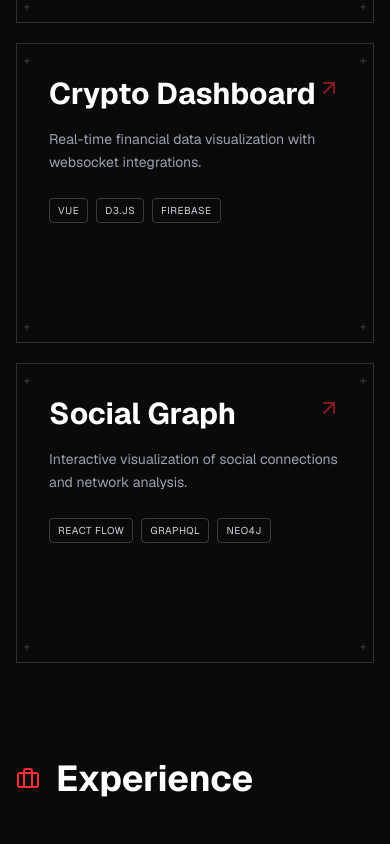
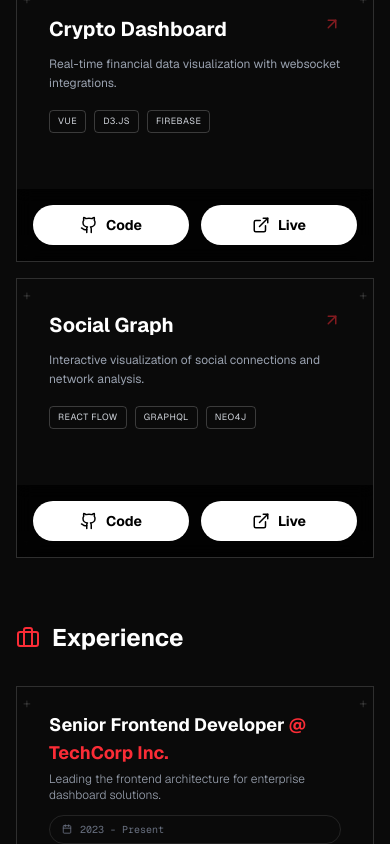
Before and after one commit to StayTrash/portfolio, a Next.js app: page /showcase in a window 390 px wide. Shown: the part 900-1744 px from the top of the page. Built offline with nearby package versions, Linux system fonts and the light colour scheme.

Commit message:
Refactor ShowcasePage, HeroSection, and HomeGrid components for improved layout and styling consistency

```diff
--- a/app/showcase/page.tsx
+++ b/app/showcase/page.tsx
@@ -2,7 +2,7 @@
 
 import React from 'react';
 import {
-  ArrowUpRight, Briefcase, Calendar, ArrowLeft, ExternalLink, Github
+  ArrowUpRight, Briefcase, Calendar, ExternalLink, Github
 } from 'lucide-react';
 import { useCursor } from '@/hooks/useCursor';
 import GlobalStyles from '@/components/GlobalStyles';
@@ -20,55 +20,55 @@ export default function ShowcasePage() {
       <Cursor variants={variants} cursorVariant={cursorVariant} />
       <Navigation textEnter={textEnter} textLeave={textLeave} showBackButton={true} />
 
-      <div className="w-full px-4 md:px-12 pt-32 pb-8 md:pb-12 fade-in min-h-screen flex flex-col">
+      <div className="w-full px-4 md:px-12 pt-24 md:pt-32 pb-8 md:pb-12 fade-in min-h-screen flex flex-col">
 
-        <div className="mb-16">
-          <h1 className="text-[10vw] md:text-[6vw] font-bold text-white leading-none tracking-tighter mb-4">
+        <div className="mb-12 md:mb-16">
+          <h1 className="text-[12vw] md:text-[6vw] font-bold text-white leading-none tracking-tighter mb-3 md:mb-4">
             SELECTED <span className="text-transparent bg-clip-text bg-gradient-to-r from-red-500 to-orange-500">WORKS</span>
           </h1>
-          <p className="text-gray-400 max-w-xl text-lg font-light">
+          <p className="text-gray-400 max-w-xl text-sm md:text-lg font-light">
             A curated collection of projects that push the boundaries of design and technology.
           </p>
         </div>
 
-        <div className="grid grid-cols-1 md:grid-cols-2 gap-5 mb-24">
+        <div className="grid grid-cols-1 md:grid-cols-2 gap-4 md:gap-5 mb-16 md:mb-24">
           {showcase_projects.map((project, i) => (
-            <GridCell key={i} className="flex flex-col justify-between min-h-[300px] group relative overflow-hidden">
-               <div className="relative z-10 transition-opacity duration-300 group-hover:opacity-20">
-                  <div className="flex justify-between items-start mb-4">
-                    <h3 className="text-3xl font-bold text-white group-hover:text-red-500 transition-colors">{project.title}</h3>
-                    <ArrowUpRight className="opacity-50 text-red-500" />
+            <GridCell key={i} className="flex flex-col justify-between min-h-[280px] md:min-h-[300px] group relative overflow-hidden">
+               <div className="relative z-10 transition-opacity duration-300 md:group-hover:opacity-20 pb-16 md:pb-0">
+                  <div className="flex justify-between items-start mb-3 md:mb-4 gap-2">
+                    <h3 className="text-xl md:text-3xl font-bold text-white md:group-hover:text-red-500 transition-colors flex-1">{project.title}</h3>
+                    <ArrowUpRight className="opacity-50 text-red-500 shrink-0" size={18} />
                   </div>
-                  <p className="text-gray-400 text-sm leading-relaxed mb-6">{project.desc}</p>
+                  <p className="text-gray-400 text-xs md:text-sm leading-relaxed mb-4 md:mb-6">{project.desc}</p>
                   <div className="flex flex-wrap gap-2 mt-auto">
                     {project.tags.map((tag, j) => (
-                      <span key={j} className="text-[10px] uppercase tracking-wider border border-white/20 px-2 py-1 rounded text-gray-300">
+                      <span key={j} className="text-[9px] md:text-[10px] uppercase tracking-wider border border-white/20 px-2 py-1 rounded text-gray-300">
                         {tag}
                       </span>
                     ))}
                   </div>
                </div>
-               <div className="absolute inset-0 z-20 flex items-center justify-center gap-4 opacity-0 group-hover:opacity-100 transition-opacity duration-300 bg-black/90 backdrop-blur-sm">
+               <div className="absolute bottom-0 left-0 right-0 z-20 flex flex-row items-center justify-center gap-3 md:gap-4 p-4 md:p-0 md:inset-0 md:flex md:flex-col md:opacity-0 md:group-hover:opacity-100 transition-opacity duration-300 bg-black/80 md:bg-black/90 backdrop-blur-sm md:backdrop-blur-sm">
                   <a
                     href={project.github}
                     target="_blank"
                     rel="noreferrer"
-                    className="flex items-center gap-2 px-6 py-3 rounded-full bg-white text-black font-bold hover:bg-red-600 hover:text-white transition-all transform hover:scale-105"
+                    className="flex items-center gap-2 px-5 py-2.5 md:px-6 md:py-3 rounded-full bg-white text-black font-bold hover:bg-red-600 hover:text-white transition-all transform hover:scale-105 flex-1 md:flex-none md:w-auto justify-center text-sm md:text-base"
                     onMouseEnter={textEnter}
                     onMouseLeave={textLeave}
                   >
-                    <Github size={20} />
+                    <Github size={18} />
                     <span>Code</span>
                   </a>
                   <a
                     href={project.live}
                     target="_blank"
                     rel="noreferrer"
-                    className="flex items-center gap-2 px-6 py-3 rounded-full bg-white text-black font-bold hover:bg-red-600 hover:text-white transition-all transform hover:scale-105"
+                    className="flex items-center gap-2 px-5 py-2.5 md:px-6 md:py-3 rounded-full bg-white text-black font-bold hover:bg-red-600 hover:text-white transition-all transform hover:scale-105 flex-1 md:flex-none md:w-auto justify-center text-sm md:text-base"
                     onMouseEnter={textEnter}
                     onMouseLeave={textLeave}
                   >
-                    <ExternalLink size={20} />
+                    <ExternalLink size={18} />
                     <span>Live</span>
                   </a>
                </div>
@@ -76,19 +76,19 @@ export default function ShowcasePage() {
           ))}
         </div>
 
-        <div className="mb-24">
-          <h2 className="text-4xl font-bold text-white mb-12 flex items-center gap-4">
-            <Briefcase className="text-red-500" /> Experience
+        <div className="mb-16 md:mb-24">
+          <h2 className="text-2xl md:text-4xl font-bold text-white mb-8 md:mb-12 flex items-center gap-3 md:gap-4">
+            <Briefcase className="text-red-500" size={24} /> Experience
           </h2>
-          <div className="space-y-5">
+          <div className="space-y-4 md:space-y-5">
             {experience_data.map((exp, i) => (
-              <GridCell key={i} className="flex flex-col md:flex-row md:items-center justify-between gap-4 !py-8">
-                <div>
-                  <h3 className="text-xl font-bold text-white mb-1">{exp.role} <span className="text-red-500">@ {exp.company}</span></h3>
-                  <p className="text-gray-400 text-sm font-light">{exp.desc}</p>
+              <GridCell key={i} className="flex flex-col md:flex-row md:items-center justify-between gap-3 md:gap-4 py-6 md:py-8">
+                <div className="flex-1 min-w-0">
+                  <h3 className="text-lg md:text-xl font-bold text-white mb-1 break-words">{exp.role} <span className="text-red-500">@ {exp.company}</span></h3>
+                  <p className="text-gray-400 text-xs md:text-sm font-light">{exp.desc}</p>
                 </div>
-                <div className="flex items-center gap-2 text-gray-500 font-mono text-xs border border-white/10 px-3 py-1 rounded-full whitespace-nowrap">
-                  <Calendar size={12} /> {exp.date}
+                <div className="flex items-center gap-2 text-gray-500 font-mono text-[10px] md:text-xs border border-white/10 px-3 py-1.5 md:py-1 rounded-full shrink-0">
+                  <Calendar size={10} /> <span className="whitespace-nowrap">{exp.date}</span>
                 </div>
               </GridCell>
             ))}
--- a/components/HeroSection.tsx
+++ b/components/HeroSection.tsx
@@ -40,21 +40,21 @@ export default function HeroSection({ textEnter, textLeave }: HeroSectionProps)
           </h1>
         ))}
       </div>
-      <div className="z-20 relative flex flex-col items-center gap-0 md:gap-0">
+      <div className="z-20 relative flex flex-col items-center gap-0 md:gap-0 px-4">
           <div
-            className="bg-[#0a0a0a] px-8 py-6 md:px-12 md:py-10 flex flex-row items-center gap-8 transform transition-transform duration-500 hover:scale-105 shadow-2xl border border-white"
+            className="bg-[#0a0a0a] px-6 py-5 md:px-12 md:py-10 flex flex-row items-center gap-4 md:gap-8 transform transition-transform duration-500 md:hover:scale-105 shadow-2xl border border-white w-full max-w-[90vw] md:max-w-none"
             onMouseEnter={textEnter}
             onMouseLeave={textLeave}
           >
-              <div className="text-4xl md:text-7xl font-bold tracking-tight text-white leading-none pb-1">
+              <div className="text-3xl md:text-7xl font-bold tracking-tight text-white leading-none pb-1">
                 portfolio
               </div>
-              <div className="h-12 md:h-20 w-[1px] bg-white"></div>
-              <div className="flex flex-col items-start justify-center gap-1">
-                  <h2 className="text-lg md:text-2xl font-semibold text-white leading-tight">
-                    Arham Khan
+              <div className="h-10 md:h-20 w-[1px] bg-white flex-shrink-0"></div>
+              <div className="flex flex-col items-start justify-center gap-1 min-w-0">
+                  <h2 className="text-base md:text-2xl font-semibold text-white leading-tight truncate w-full">
+                    Shubham Kumar
                   </h2>
-                  <p className="text-xs md:text-sm text-gray-400 font-normal leading-tight">
+                  <p className="text-[10px] md:text-sm text-gray-400 font-normal leading-tight">
                     Creative Developer
                   </p>
               </div>
@@ -80,11 +80,11 @@ export default function HeroSection({ textEnter, textLeave }: HeroSectionProps)
             ))}
           </div>
       </div>
-      <div className="absolute bottom-6 left-6 md:left-12 z-20 text-sm">
-          <div className="text-white mb-1">Working as</div>
-          <div className="text-white font-semibold text-base md:text-lg">Full Stack Developer</div>
+      <div className="absolute bottom-4 left-4 md:bottom-6 md:left-12 z-20 text-xs md:text-sm">
+          <div className="text-white mb-1 text-[10px] md:text-sm">Working as</div>
+          <div className="text-white font-semibold text-sm md:text-lg">Full Stack Developer</div>
       </div>
-      <div className="absolute bottom-6 right-6 md:right-12 z-20 text-sm text-white">
+      <div className="absolute bottom-4 right-4 md:bottom-6 md:right-12 z-20 text-xs md:text-sm text-white">
           <div>2025</div>
       </div>
     </section>
--- a/components/HomeGrid.tsx
+++ b/components/HomeGrid.tsx
@@ -26,8 +26,8 @@ export default function HomeGrid({ textEnter, textLeave }: HomeGridProps) {
   ];
 
   return (
-    <section className="relative w-full bg-[#0a0a0a] z-30 mb-24 pt-12 px-8 md:px-16 lg:px-24">
-      <div className="grid grid-cols-1 md:grid-cols-2 lg:grid-cols-4 gap-5 w-full relative">
+    <section className="relative w-full bg-[#0a0a0a] z-30 mb-16 md:mb-24 pt-8 md:pt-12 px-4 md:px-8 lg:px-16 xl:px-24">
+      <div className="grid grid-cols-1 md:grid-cols-2 lg:grid-cols-4 gap-4 md:gap-5 w-full relative">
 
         <GridCell className="flex flex-col justify-between">
           <div>
```
